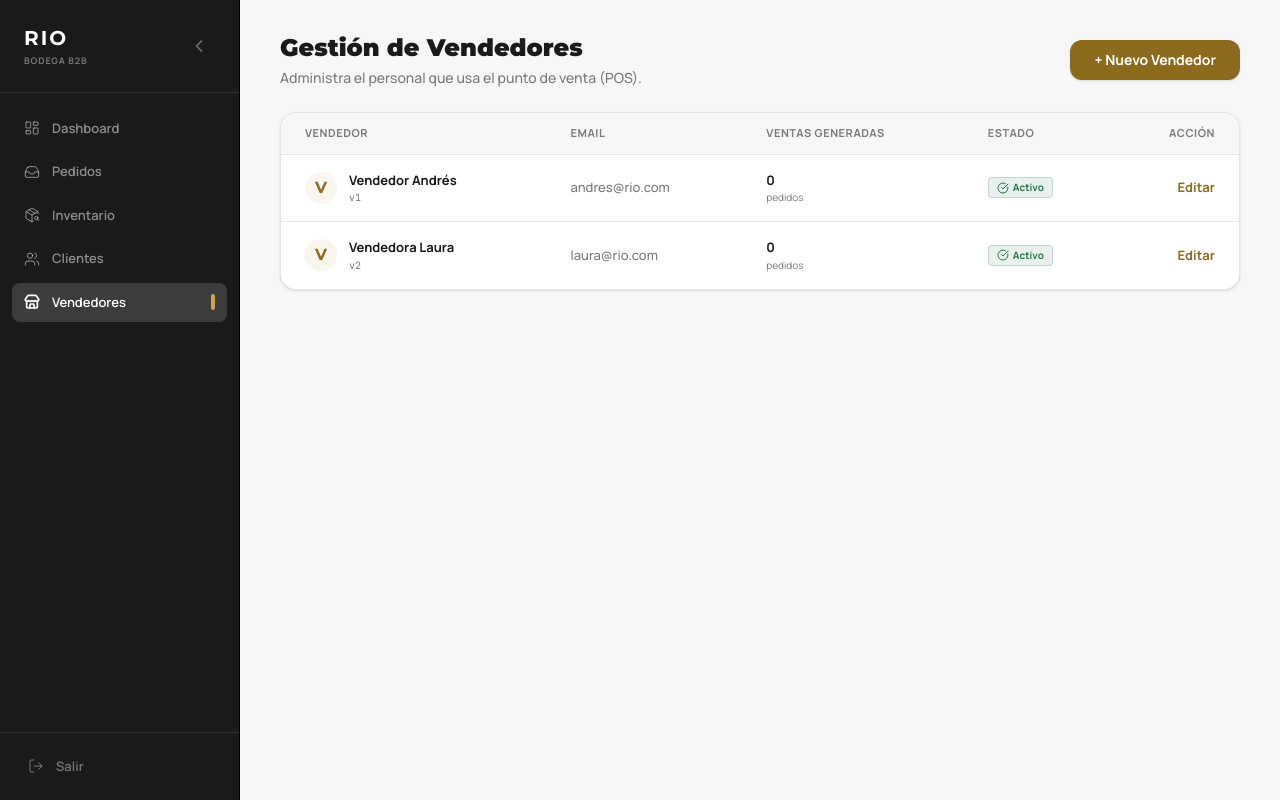
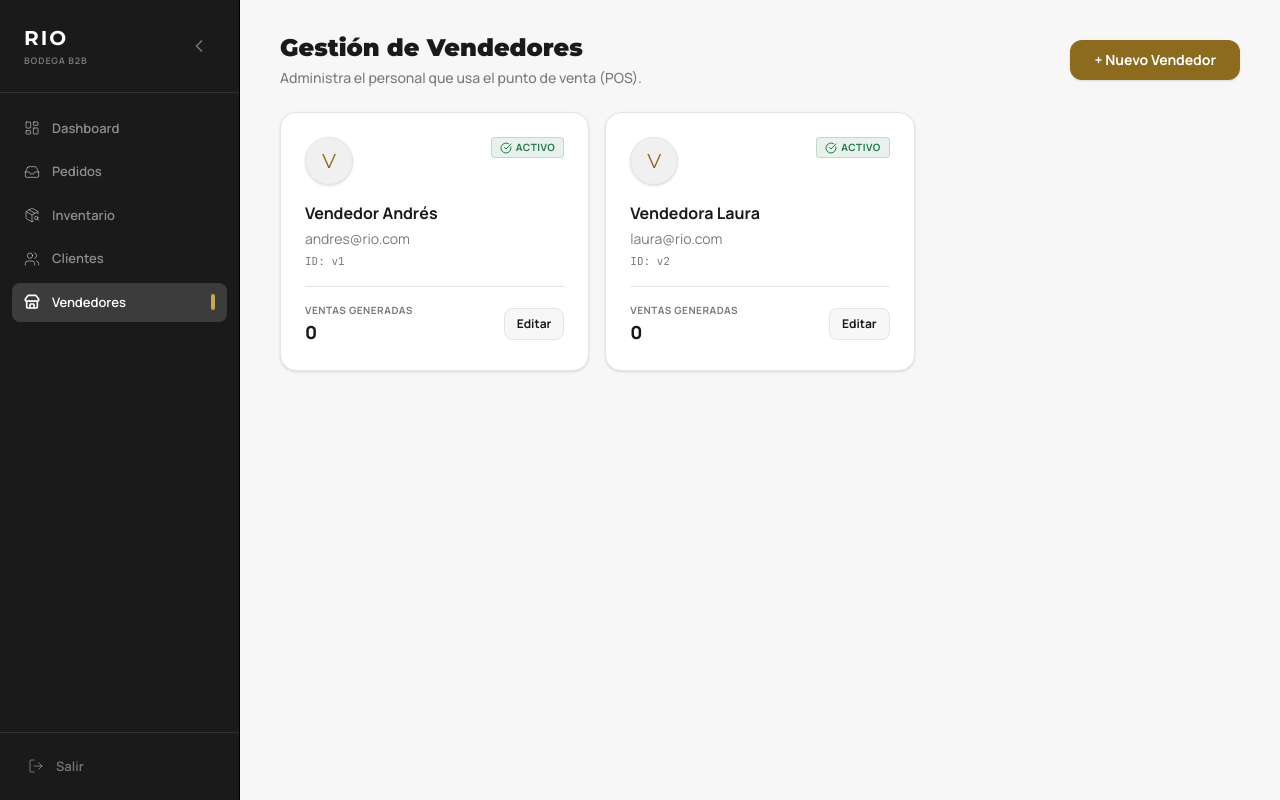
Before and after one commit to 2001mapa/rio_laminado_demo, a Next.js app: page /admin/vendedores in a window 1280 px wide. Built offline with nearby package versions, Linux system fonts and the light colour scheme.

Commit message:
UI: Refactorizar pagina de vendedores para usar diseño de tarjetas grid

```diff
--- a/src/app/admin/vendedores/page.tsx
+++ b/src/app/admin/vendedores/page.tsx
@@ -19,64 +19,43 @@ export default function AdminVendedoresPage() {
         </button>
       </div>
 
-      <div className="bg-rio-surface rounded-2xl shadow-sm border border-rio-border overflow-hidden">
-        <div className="overflow-x-auto">
-          <table className="min-w-full divide-y divide-rio-border">
-            <thead className="bg-rio-background">
-              <tr>
-                <th className="px-6 py-3 text-left text-[11px] font-bold text-rio-muted uppercase tracking-wider">Vendedor</th>
-                <th className="px-6 py-3 text-left text-[11px] font-bold text-rio-muted uppercase tracking-wider">Email</th>
-                <th className="px-6 py-3 text-left text-[11px] font-bold text-rio-muted uppercase tracking-wider">Ventas Generadas</th>
-                <th className="px-6 py-3 text-left text-[11px] font-bold text-rio-muted uppercase tracking-wider">Estado</th>
-                <th className="px-6 py-3 text-right text-[11px] font-bold text-rio-muted uppercase tracking-wider">Acción</th>
-              </tr>
-            </thead>
-            <tbody className="bg-rio-surface divide-y divide-rio-border">
+      <div className="grid gap-4 md:grid-cols-2 lg:grid-cols-3">
         {sellers.map((seller) => {
           const sellerOrders = orders.filter(o => o.sellerId === seller.id);
 
           return (
-                  <tr key={seller.id} className="hover:bg-rio-surface-muted/50 transition-colors">
-                    <td className="px-6 py-4 whitespace-nowrap">
-                      <div className="flex items-center">
-                        <div className="flex-shrink-0 h-8 w-8 bg-rio-gold/10 text-rio-gold-dark rounded-full flex items-center justify-center font-bold font-serif">
+            <div key={seller.id} className="bg-rio-surface rounded-2xl shadow-sm border border-rio-border p-6 flex flex-col hover:shadow-md transition-shadow">
+              <div className="flex justify-between items-start mb-4">
+                <div className="w-12 h-12 rounded-full bg-rio-surface-muted flex items-center justify-center text-xl font-serif text-rio-gold-dark border border-rio-border shrink-0 shadow-sm">
                   {seller.name.charAt(0)}
                 </div>
-                        <div className="ml-3">
-                          <div className="text-[13px] font-bold text-rio-ink">{seller.name}</div>
-                          <div className="text-[10px] text-rio-muted font-mono">{seller.id}</div>
+                <span className={`inline-flex items-center px-2 py-0.5 rounded border text-[10px] font-bold uppercase tracking-wider ${
+                  seller.status === 'active' ? 'bg-rio-success/10 text-rio-success border-rio-success/20' : 'bg-rio-danger/10 text-rio-danger border-rio-danger/20'
+                }`}>
+                  {seller.status === 'active' ? (
+                    <><CheckCircle className="w-3 h-3 mr-1" /> Activo</>
+                  ) : (
+                    <><XCircle className="w-3 h-3 mr-1" /> Inactivo</>
+                  )}
+                </span>
+              </div>
+
+              <h3 className="font-bold text-rio-ink line-clamp-1">{seller.name}</h3>
+              <p className="text-sm text-rio-muted mt-1">{seller.email}</p>
+              <p className="text-[11px] text-rio-muted font-mono mt-1">ID: {seller.id.split('-')[0]}</p>
+
+              <div className="mt-4 pt-4 border-t border-rio-border flex justify-between items-center">
+                <div>
+                  <p className="text-[10px] text-rio-muted uppercase font-bold tracking-wider">Ventas Generadas</p>
+                  <p className="text-lg font-black text-rio-ink">{sellerOrders.length}</p>
+                </div>
+                <button className="flex items-center px-3 py-1.5 text-[12px] font-bold rounded-lg transition-colors border border-rio-border bg-rio-background text-rio-ink hover:bg-rio-surface-muted">
+                  Editar
+                </button>
               </div>
             </div>
-                    </td>
-                    <td className="px-6 py-4 whitespace-nowrap text-[13px] font-medium text-rio-muted">
-                      {seller.email}
-                    </td>
-                    <td className="px-6 py-4 whitespace-nowrap">
-                      <div className="text-[13px] font-bold text-rio-ink">{sellerOrders.length}</div>
-                      <div className="text-[10px] text-rio-muted">pedidos</div>
-                    </td>
-                    <td className="px-6 py-4 whitespace-nowrap">
-                      {seller.status === 'active' ? (
-                        <span className="inline-flex items-center px-2 py-0.5 rounded text-[10px] font-bold bg-rio-success/10 text-rio-success border border-rio-success/20">
-                          <CheckCircle className="w-3 h-3 mr-1" /> Activo
-                        </span>
-                      ) : (
-                        <span className="inline-flex items-center px-2 py-0.5 rounded text-[10px] font-bold bg-rio-danger/10 text-rio-danger border border-rio-danger/20">
-                          <XCircle className="w-3 h-3 mr-1" /> Inactivo
-                        </span>
-                      )}
-                    </td>
-                    <td className="px-6 py-4 whitespace-nowrap text-right text-[13px] font-bold">
-                      <button className="text-rio-gold-dark hover:text-rio-gold transition-colors">
-                        Editar
-                      </button>
-                    </td>
-                  </tr>
           );
         })}
-            </tbody>
-          </table>
-        </div>
       </div>
     </div>
   );
```
Lines whose indentation alone changed are shown as unchanged.
